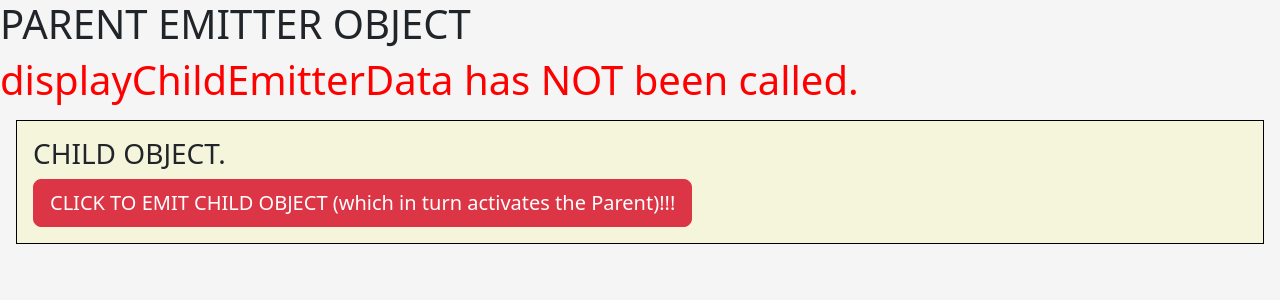
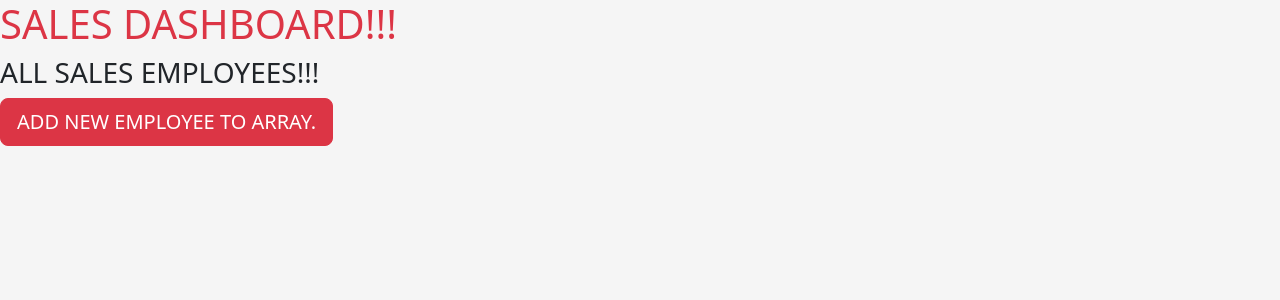
Before and after one commit to dho1115/fictional-business, an Angular app: page / in a window 1280 px wide. Shown: the top 300 px of the page. Built offline with nearby package versions, Linux system fonts and the light colour scheme.

Commit message:
salesPerson

```diff
--- /dev/null
+++ b/src/app/EventEmitter/CompanyDashboard/Models/salesPersonModel.model.ts
@@ -0,0 +1,5 @@
+export class salesPersonModel {
+  constructor(public _empID: string, public name: string, public sales: number) {
+
+  }
+}
--- /dev/null
+++ b/src/app/EventEmitter/CompanyDashboard/sales-dashboard/sales-dashboard.component.html
@@ -0,0 +1,10 @@
+<h1 class="text-danger">SALES DASHBOARD!!!</h1>
+<h3>ALL SALES EMPLOYEES!!!</h3>
+
+<app-sales-person *ngFor="let employee of allSalesEmployees; let i = index" [employeeDetails]="employee" ></app-sales-person>
+
+<button class="btn btn-danger btn-lg"
+  (click)="addNewEmployeeToArray({_empID: 'andy12345', name: 'Andy Jay', sales: 0})"
+>
+ADD NEW EMPLOYEE TO ARRAY.
+</button>
--- /dev/null
+++ b/src/app/EventEmitter/CompanyDashboard/sales-dashboard/sales-dashboard.component.ts
@@ -0,0 +1,20 @@
+import { Component, OnInit } from '@angular/core';
+import { salesPersonModel } from '../Models/salesPersonModel.model';
+
+@Component({
+  selector: 'app-sales-dashboard',
+  templateUrl: './sales-dashboard.component.html',
+  styleUrls: ['./sales-dashboard.component.css']
+})
+export class SalesDashboardComponent implements OnInit {
+  allSalesEmployees: salesPersonModel[] = [];
+
+  constructor() { }
+
+  ngOnInit(): void {
+  }
+
+  addNewEmployeeToArray(salesEmployee:salesPersonModel) {
+    this.allSalesEmployees = [...this.allSalesEmployees, salesEmployee];
+  };
+}
--- /dev/null
+++ b/src/app/EventEmitter/CompanyDashboard/sales-person/sales-person.component.html
@@ -0,0 +1,3 @@
+<h3>{{employeeDetails|json}}.</h3>
+<button class="btn btn-success btn-lg">NEW SALE!!!</button>
+<hr />
--- /dev/null
+++ b/src/app/EventEmitter/CompanyDashboard/sales-person/sales-person.component.ts
@@ -0,0 +1,22 @@
+import { Component, OnInit, EventEmitter, Output, Input } from '@angular/core';
+import { salesPersonModel } from '../Models/salesPersonModel.model';
+
+@Component({
+  selector: 'app-sales-person',
+  templateUrl: './sales-person.component.html',
+  styleUrls: ['./sales-person.component.css']
+})
+export class SalesPersonComponent implements OnInit {
+  @Output() SalesPersonEmitter = new EventEmitter<salesPersonModel>();
+  @Input() employeeDetails: salesPersonModel = {_empID: '', name: '', sales: 0};
+
+  constructor() { }
+
+  ngOnInit(): void {
+  }
+
+  emitNewSalesPerson() {
+    this.SalesPersonEmitter.emit({_empID: 'jamie12345', name: 'Jamie Smith', sales: 0});
+  }
+
+}
--- a/src/app/app.component.html
+++ b/src/app/app.component.html
@@ -10,4 +10,6 @@
 
 <!-- <app-parent></app-parent> -->
 
-<app-parent-emitter></app-parent-emitter>
+<!-- <app-parent-emitter></app-parent-emitter> -->
+
+<app-sales-dashboard></app-sales-dashboard>
--- a/src/app/app.module.ts
+++ b/src/app/app.module.ts
@@ -18,6 +18,8 @@ import { ChildComponent } from './@Input/child/child.component';
 import { InnerChildComponent } from './@Input/inner-child/inner-child.component';
 import { ParentEmitterComponent } from './EventEmitter/parent-emitter/parent-emitter.component';
 import { ChildEmitterComponent } from './EventEmitter/child-emitter/child-emitter.component';
+import { SalesDashboardComponent } from './EventEmitter/CompanyDashboard/sales-dashboard/sales-dashboard.component';
+import { SalesPersonComponent } from './EventEmitter/CompanyDashboard/sales-person/sales-person.component';
 
 @NgModule({
   declarations: [
@@ -36,7 +38,9 @@ import { ChildEmitterComponent } from './EventEmitter/child-emitter/child-emitte
     ChildComponent,
     InnerChildComponent,
     ParentEmitterComponent,
-    ChildEmitterComponent
+    ChildEmitterComponent,
+    SalesDashboardComponent,
+    SalesPersonComponent,
   ],
   imports: [
     BrowserModule,
```
Also changed, not shown: src/app/EventEmitter/CompanyDashboard/sales-dashboard/sales-dashboard.component.css (added), src/app/EventEmitter/CompanyDashboard/sales-person/sales-person.component.css (added).
